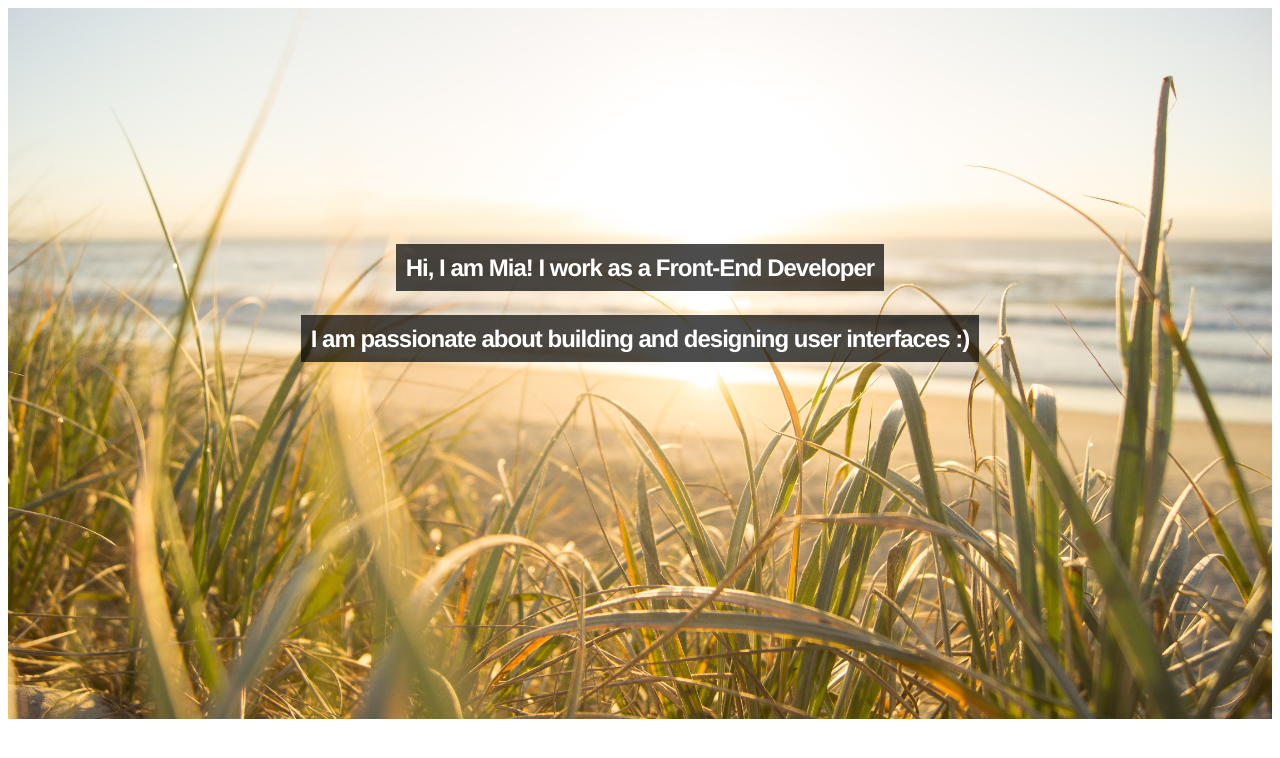
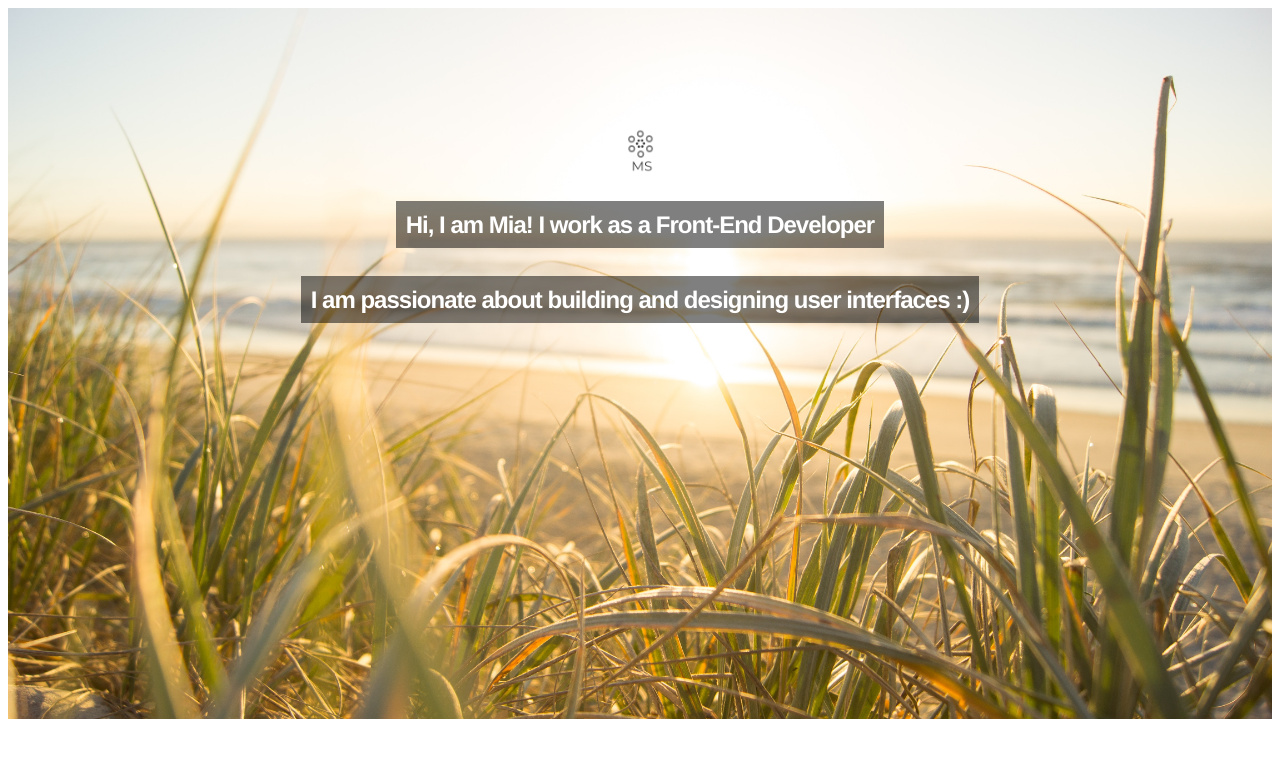
Before and after one commit to addania/profile, a Gatsby site: page / in a window 1280 px wide. Built offline with nearby package versions, Linux system fonts and the light colour scheme; Gatsby itself is replaced by a stand-in of ours.

Commit message:
adding and centering logo

```diff
--- a/src/pages/index.css
+++ b/src/pages/index.css
@@ -5,14 +5,14 @@
 
 h2.one {
    position: absolute;
-   top: 20%;
+   top: 100px;
    width: 100%;
    text-align: center;
 }
 
 h2.two {
    position: absolute;
-   top: 30%;
+   top: 175px;
    width: 100%;
    text-align: center;
 }
@@ -22,10 +22,21 @@ h2 span {
    font: bold 24px/45px Helvetica, Sans-Serif;
    letter-spacing: -1px;
    background: rgb(0, 0, 0); /* fallback color */
-   background: rgba(0, 0, 0, 0.7);
+   background: rgba(0, 0, 0, 0.5);
    padding: 10px;
 }
 
-h2 span.spacer {
-   padding:0 5px;
+.centerImage{
+  position: absolute;
+   top: 120px;
+   width: 100%;
+   text-align: center;
+
 }
+.logo {
+
+   /*display: block;*/
+  /* margin: 0 auto 0 auto;*/
+  /* position: relative; */
+
+}
--- a/src/pages/index.js
+++ b/src/pages/index.js
@@ -1,14 +1,17 @@
 import React from "react"
 import "./index.css";
 import hero from './img/hero.jpg';
+import logo from './img/logo.png';
 
 export default () =>
 <div>
   <div class="image">
-     <img src={hero} style={{width: "100%"}} alt="hero image" />
 
- <h2 style={{ fontSize: `72px` }} className="one"><span>Hi, I am Mia! I work as a Front-End Developer  {/*<span class='spacer'></span>*/}</span></h2>
- <h2 style={{ fontSize: `72px` }} className="two"><span>I am passionate about building and designing user interfaces :)  {/*<span class='spacer'></span>*/}</span></h2>
+     <img src={hero} style={{width: "100%"}} alt="hero" />
+     <div style={{width:"100%"}} className="centerImage"><img src={logo} style={{width: "45px"}} className="logo" alt="logo" /></div>
+
+     <h2 style={{ fontSize: `72px` }} className="one"><span>Hi, I am Mia! I work as a Front-End Developer  {/*<span class='spacer'></span>*/}</span></h2>
+     <h2 style={{ fontSize: `72px` }} className="two"><span>I am passionate about building and designing user interfaces :)  {/*<span class='spacer'></span>*/}</span></h2>
   </div>
 
 </div>
```
Also changed, not shown: src/pages/img/logo.png (added).
